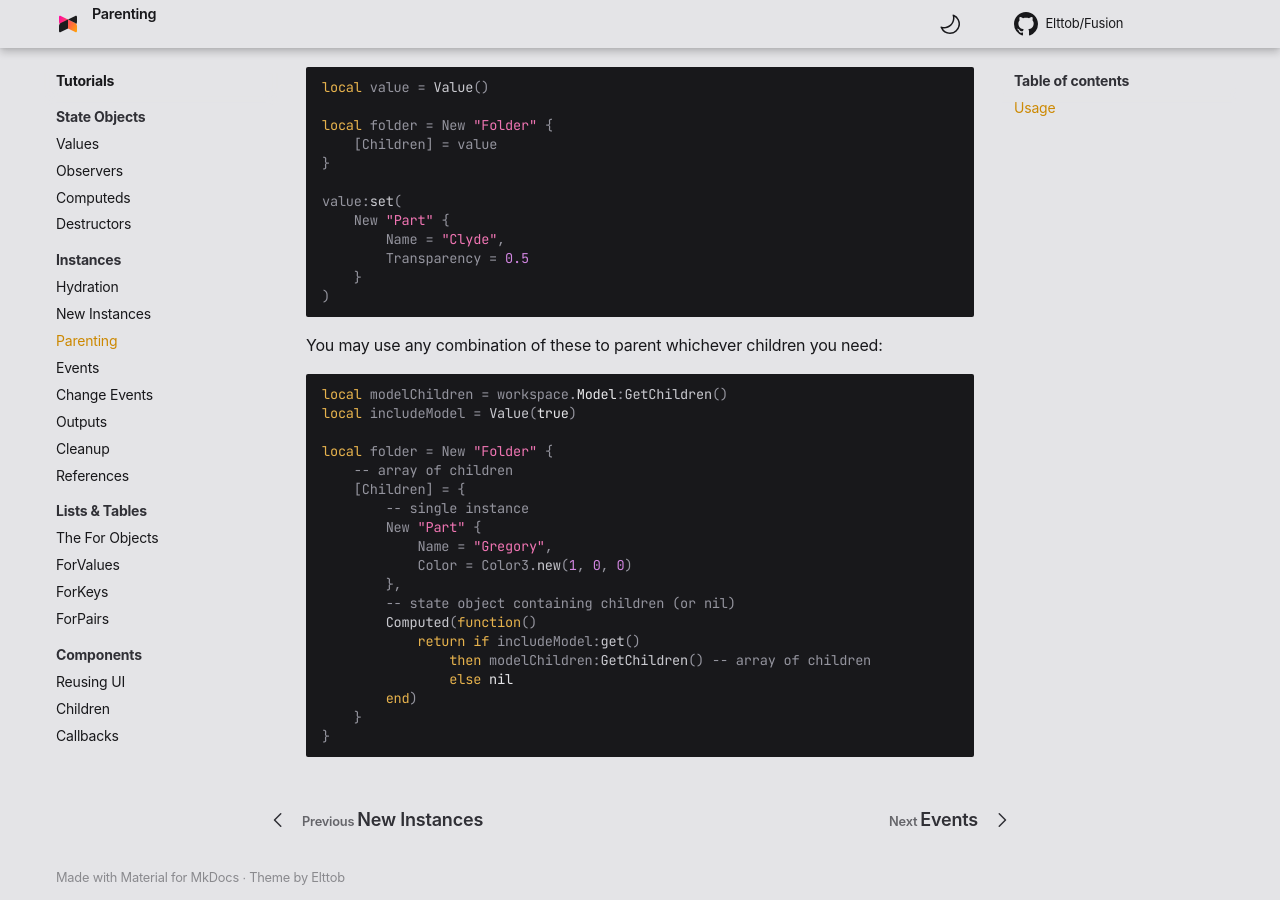
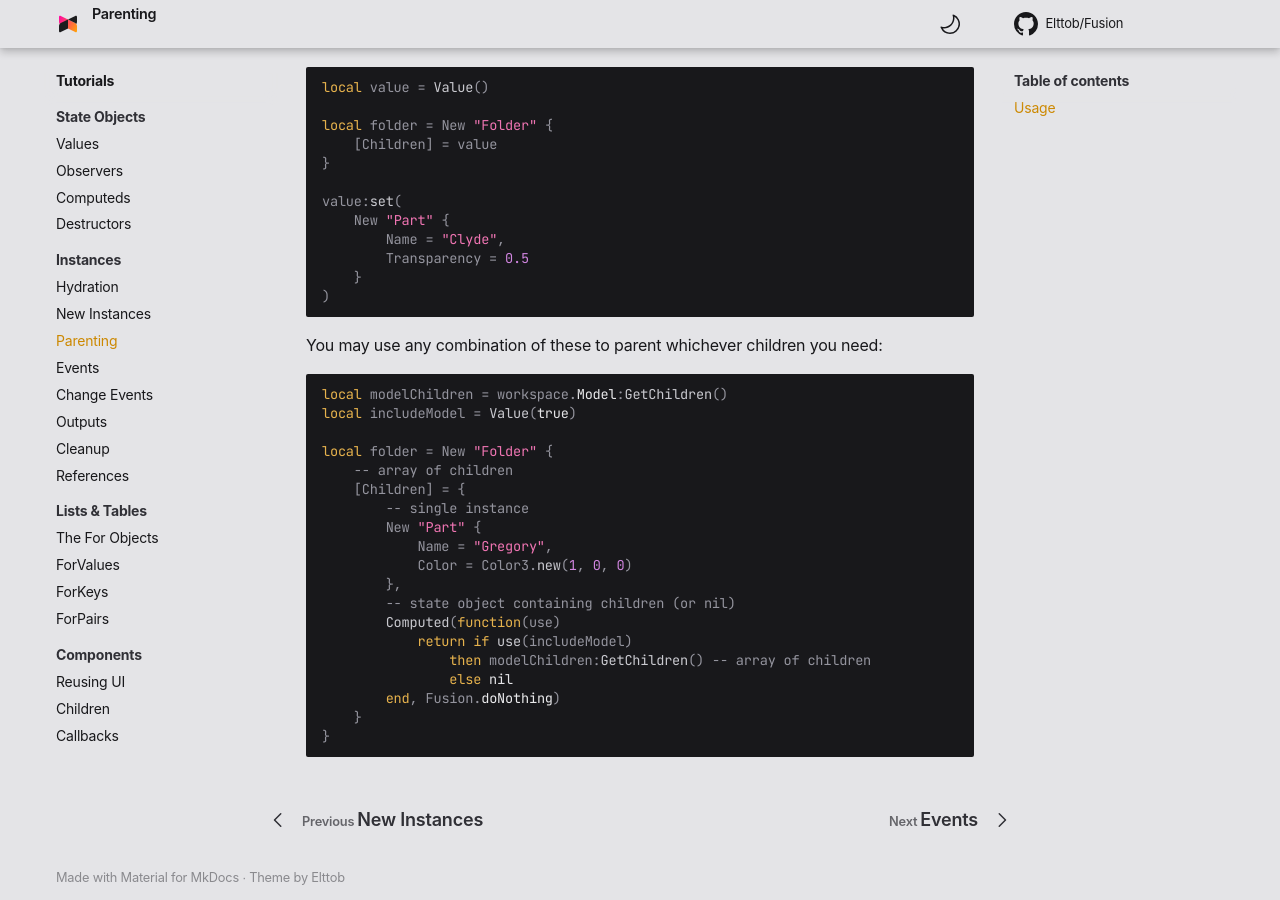
Before and after one commit to dphfox/Fusion, an MkDocs documentation site: the page built from docs/tutorials/instances/parenting.md, in a window 1280 px wide and 900 px high, scrolled down 1857 px. Built offline with MkDocs 1.6.1 and Material for MkDocs 9.7.7, drawn with Linux system fonts in a browser that asks for light colours; some web fonts are replaced; comment, search, counter and statistics services are not loaded; the version menu is left out.

Commit message:
Update Parenting tutorial to use use

````diff
--- a/docs/tutorials/instances/parenting.md
+++ b/docs/tutorials/instances/parenting.md
@@ -121,11 +121,11 @@ local folder = New "Folder" {
             Color = Color3.new(1, 0, 0)
         },
         -- state object containing children (or nil)
-        Computed(function()
-            return if includeModel:get()
+        Computed(function(use)
+            return if use(includeModel)
                 then modelChildren:GetChildren() -- array of children
                 else nil
-        end)
+        end, Fusion.doNothing)
     }
 }
 ```
````
